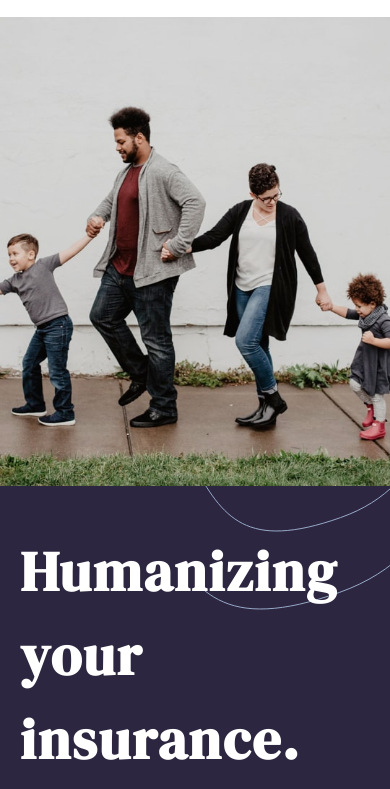
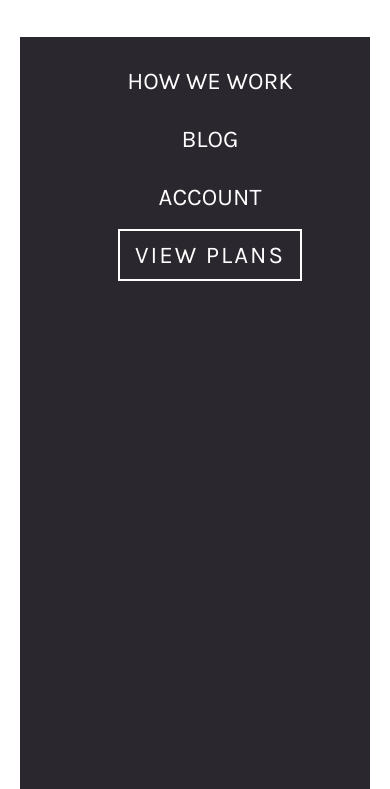
Before and after one commit to Palmlight/Insure-Landing-Page, a plain HTML site: page index.html in a window 390 px wide. Both pictures are taken after a click on the picture 354 px from the left and 36 px from the top of the page. Shown: the part 55-844 px from the top of the page. Drawn offline with nearby package versions, Linux system fonts and the light colour scheme.

Commit message:
Responsiveness

```diff
--- a/index.html
+++ b/index.html
@@ -15,7 +15,8 @@
         <div class="flex nav-m">
           <div><img src="images/logo.svg" alt="Logo Image"></div>
           <img src="images/icon-hamburger.svg" alt="Hamburger Icon" class="ham">
-          <ul>
+
+          <ul  class ="list">
             <li><a href="#">How we work</a></li>
             <li><a href="#">Blog</a></li>
             <li><a href="#">Account</a></li>
--- a/resources/script.js
+++ b/resources/script.js
@@ -1,2 +1,11 @@
-const hamburger = document.getElementsByClassName("ham");
-hamburger.addEven
+const hamburger = document.querySelector(".ham");
+
+const list = document.querySelector(".list");
+
+const toggler = () => {
+    list.classList.toggle("shown")
+    hamburger.innerHTML("")
+};
+
+
+hamburger.addEventListener("click", toggler);
--- a/resources/styles.scss
+++ b/resources/styles.scss
@@ -65,21 +65,49 @@ body {
                     text-transform: uppercase;
                     color: $Dark-Grayish-Violet;
                 }
+                .btn {
+                    border: 2px solid #fff;
+                }
             }
         }
         .ham {
             display: none;
             cursor: pointer;
-
         }
 
         @media screen and (max-width: 1000px) {
             .nav-m {
                 flex-direction: row;
+                flex-wrap: wrap;
+
+            }
+            .nav-m.shown {
+                width: 100vw;
+            }
+            .list.shown {
+                display: flex;
+                flex-direction: column;
+                flex-basis: 100%;
+                align-content: center;
+                text-align: center;
+                width: 100vw;
+                height: 100vh;
+                margin-top: 40px;
+                background-color: $Very-Dark-Violet;
+                padding-left: 0;
+                padding: 0;
+                li {
+                    margin-top: 30px;
+                    a {
+                        font-size: 1.5em;
+                        color: #fff;
+                    }
+                }
             }
             .ham {
                display: block;
-           }
+
+            }
             ul {
                 display: none;
             }
```
Also changed, not shown: resources/styles.css, resources/styles.min.css.
